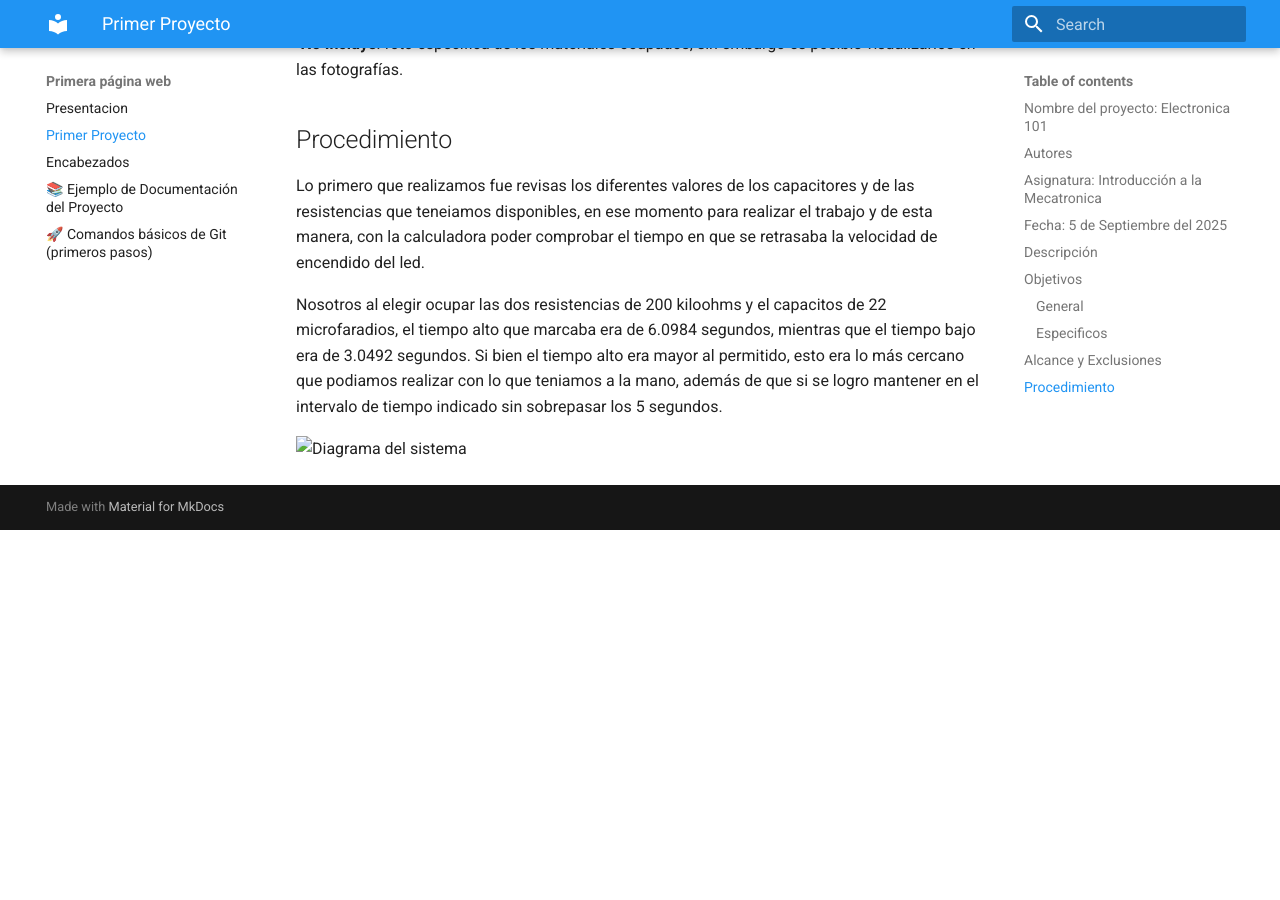
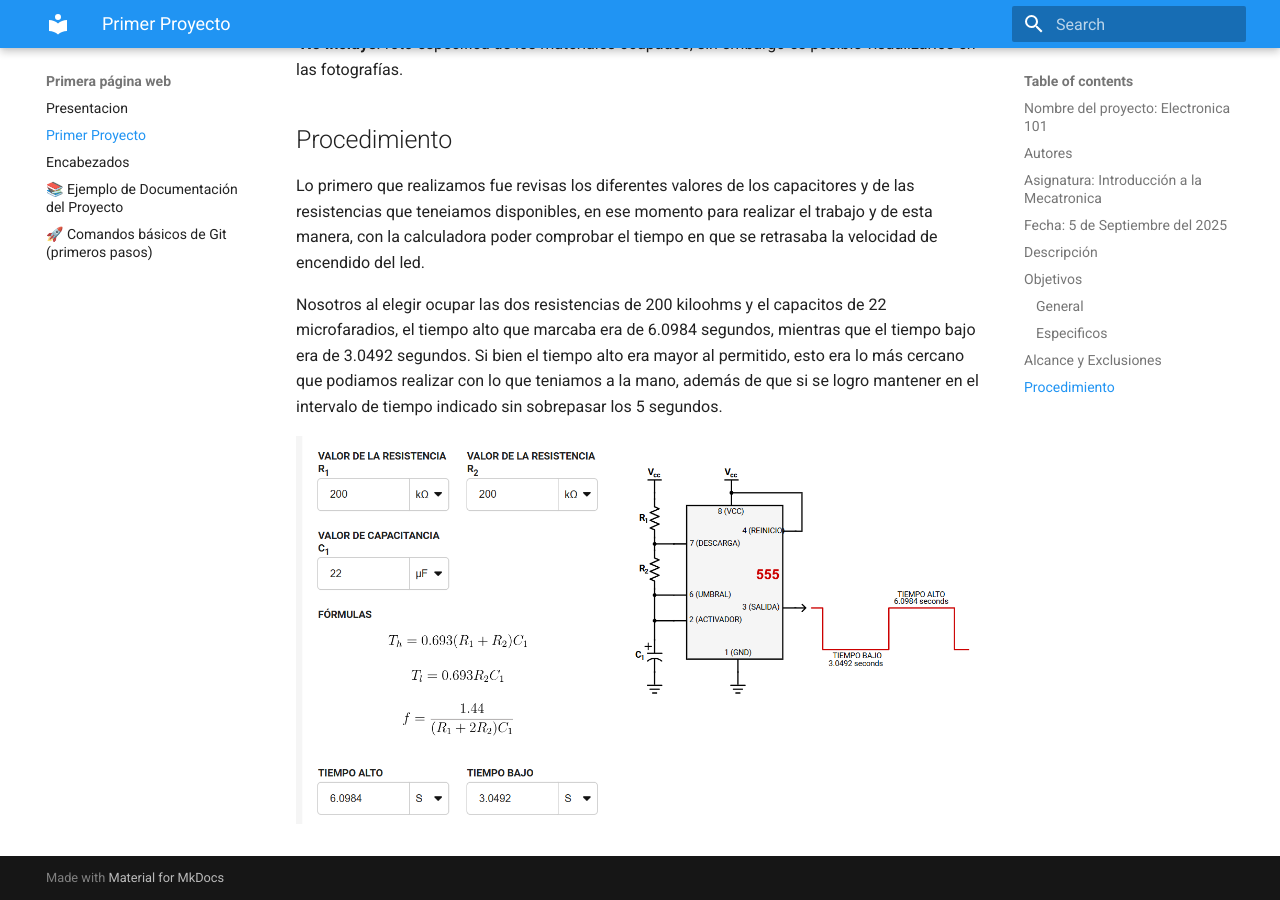
Before and after one commit to Rodrigo-ZC/ZC-ARCHS, an MkDocs documentation site: the page built from docs/PrimerProyecto.md, in a window 1280 px wide and 900 px high, scrolled down 1198 px. Built offline with MkDocs 1.6.1 and Material for MkDocs 9.7.7, drawn with Linux system fonts in a browser that asks for light colours; before the commit the page ends 1728 px from its top, so only the background shows below that.

Commit message:
Update PrimerProyecto.md

```diff
--- a/docs/PrimerProyecto.md
+++ b/docs/PrimerProyecto.md
@@ -30,4 +30,5 @@ Lo primero que realizamos fue revisas los diferentes valores de los capacitores
 
 Nosotros al elegir ocupar las dos resistencias de 200 kiloohms y el capacitos de 22 microfaradios, el tiempo alto que marcaba era de 6.0984 segundos, mientras que el tiempo bajo era de 3.0492 segundos. Si bien el tiempo alto era mayor al permitido, esto era lo más cercano que podiamos realizar con lo que teniamos a la mano, además de que si se logro mantener en el intervalo de tiempo indicado sin sobrepasar los 5 segundos.
 
-<img src="recursos/imgs/Calculadora.png" alt="Diagrama del sistema" width="120">
+
+![Diagrama del sistema](recursos/imgs/Calculadora.png)
```
